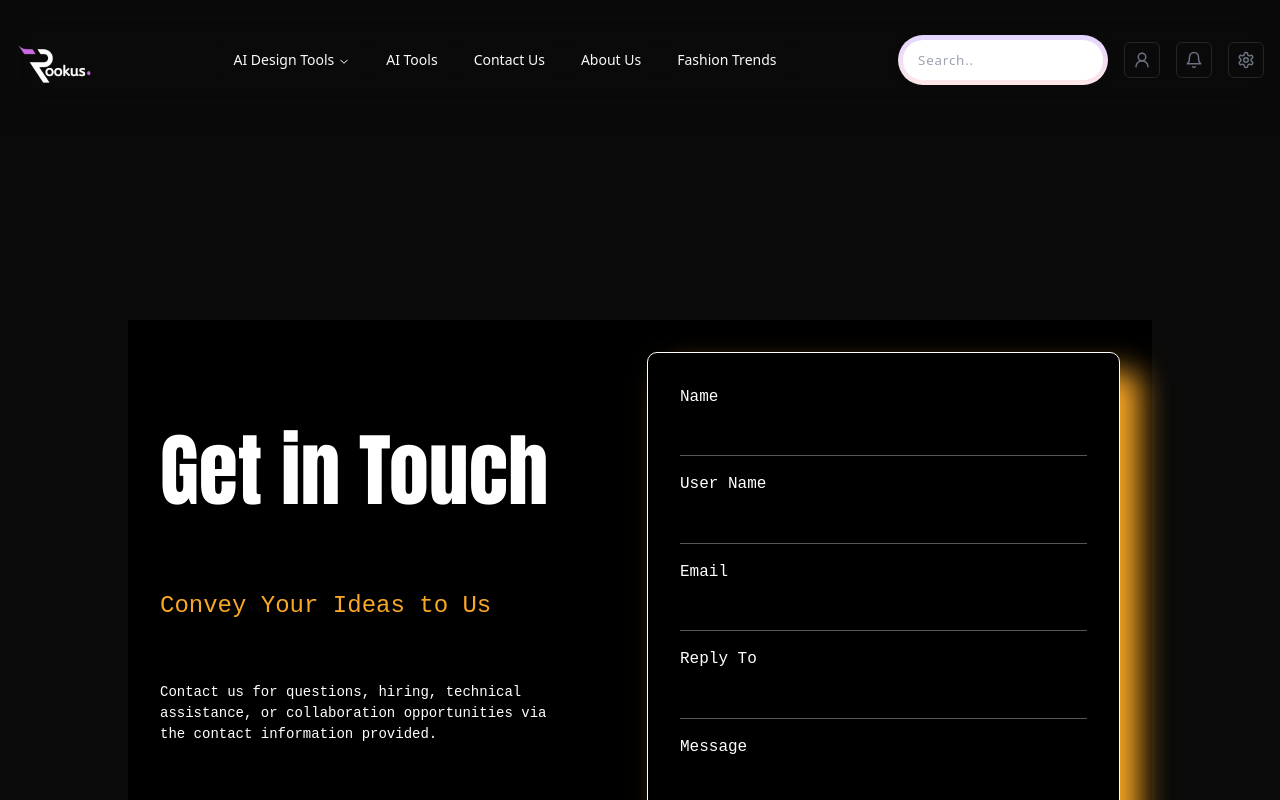
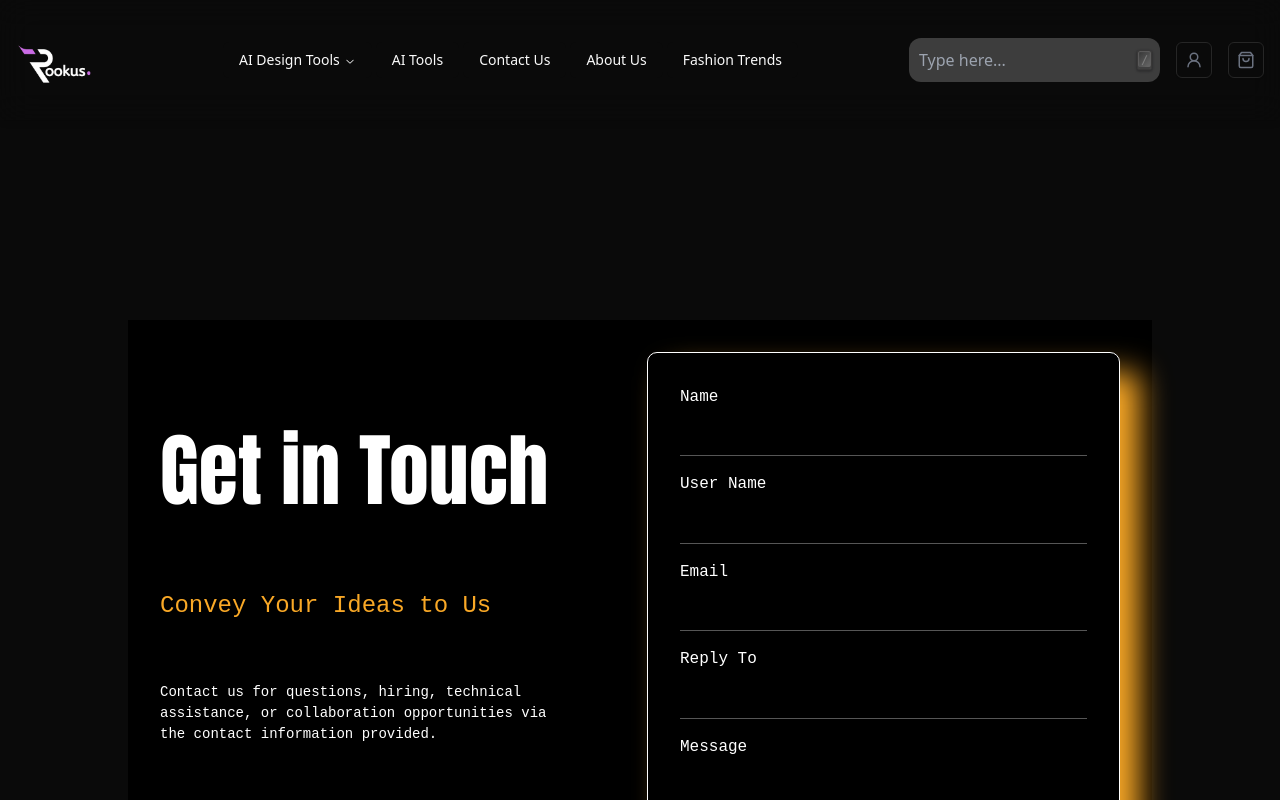
Before and after one commit to SH20RAJ/rookus, a Next.js app: page /contact in a window 1280 px wide. Shown: the top 800 px of the page. Built offline with nearby package versions, Linux system fonts and the light colour scheme.

Commit message:
navbar changed consistent

```diff
--- a/src/components/Input.jsx
+++ b/src/components/Input.jsx
@@ -4,47 +4,116 @@ import styled from "styled-components";
 const Input = () => {
   return (
     <StyledWrapper>
-      <div className="InputContainer">
+      <label className="search-label">
         <input
-          placeholder="Search.."
-          id="input"
+          type="text"
+          name="text"
           className="input"
-          name="text"
-          type="text"
+          required
+          placeholder="Type here..."
         />
-      </div>
+        <kbd className="slash-icon">/</kbd>
+        <svg
+          className="search-icon"
+          xmlns="http://www.w3.org/2000/svg"
+          version="1.1"
+          xlink="http://www.w3.org/1999/xlink"
+          width="512"
+          height="512"
+          x="0"
+          y="0"
+          viewBox="0 0 56.966 56.966"
+          style={{ enableBackground: "new 0 0 512 512" }}
+          space="preserve"
+        >
+          <g>
+            <path
+              d="M55.146 51.887 41.588 37.786A22.926 22.926 0 0 0 46.984 23c0-12.682-10.318-23-23-23s-23 10.318-23 23 10.318 23 23 23c4.761 0 9.298-1.436 13.177-4.162l13.661 14.208c.571.593 1.339.92 2.162.92.779 0 1.518-.297 2.079-.837a3.004 3.004 0 0 0 .083-4.242zM23.984 6c9.374 0 17 7.626 17 17s-7.626 17-17 17-17-7.626-17-17 7.626-17 17-17z"
+              fill="currentColor"
+              data-original="#000000"
+              className=""
+            />
+          </g>
+        </svg>
+      </label>
     </StyledWrapper>
   );
 };
 
 const StyledWrapper = styled.div`
-  .InputContainer {
-  width: 210px;
-  height: 50px;
+  .search-label {
   display: flex;
   align-items: center;
-  justify-content: center;
-  background: linear-gradient(to bottom,rgb(227, 213, 255),rgb(255, 231, 231));
-  border-radius: 30px;
+  box-sizing: border-box;
+  position: relative;
+  border: 1px solid transparent;
+  border-radius: 12px;
   overflow: hidden;
-  cursor: pointer;
-  box-shadow: 2px 2px 10px rgba(0, 0, 0, 0.075);
+  background: #3D3D3D;
+  padding: 9px;
+  cursor: text;
 }
 
-.input {
-  width: 200px;
-  height: 40px;
-  border: none;
-  outline: none;
-  caret-color: rgb(255, 81, 0);
-  background-color: rgb(255, 255, 255);
-  border-radius: 30px;
-  padding-left: 15px;
-  letter-spacing: 0.8px;
-  color: rgb(19, 19, 19);
-  font-size: 13.4px;
+.search-label:hover {
+  border-color: gray;
 }
 
+.search-label:focus-within {
+  background: #464646;
+  border-color: gray;
+}
+
+.search-label input {
+  outline: none;
+  width: 100%;
+  border: none;
+  background: none;
+  color: rgb(162, 162, 162);
+}
+
+.search-label input:focus+.slash-icon,
+.search-label input:valid+.slash-icon {
+  display: none;
+}
+
+.search-label input:valid~.search-icon {
+  display: block;
+}
+
+.search-label input:valid {
+  width: calc(100% - 22px);
+  transform: translateX(20px);
+}
+
+.search-label svg,
+.slash-icon {
+  position: absolute;
+  color: #7e7e7e;
+}
+
+.search-icon {
+  display: none;
+  width: 12px;
+  height: auto;
+}
+
+.slash-icon {
+  right: 7px;
+  border: 1px solid #393838;
+  background: linear-gradient(-225deg, #343434, #6d6d6d);
+  border-radius: 3px;
+  text-align: center;
+  box-shadow: inset 0 -2px 0 0 #3f3f3f, inset 0 0 1px 1px rgb(94, 93, 93), 0 1px 2px 1px rgba(28, 28, 29, 0.4);
+  cursor: pointer;
+  font-size: 12px;
+  width: 15px;
+}
+
+.slash-icon:active {
+  box-shadow: inset 0 1px 0 0 #3f3f3f, inset 0 0 1px 1px rgb(94, 93, 93), 0 1px 2px 0 rgba(28, 28, 29, 0.4);
+  text-shadow: 0 1px 0 #7e7e7e;
+  color: transparent;
+}
 `;
 
 export default Input;
--- a/src/components/NavBar.js
+++ b/src/components/NavBar.js
@@ -20,6 +20,7 @@ import {
   User2Icon,
   BellIcon,
   SettingsIcon,
+  ShoppingBagIcon,
 } from "lucide-react"; // Import random icons
 import { Button } from "./ui/button";
 import Input from "./Input";
@@ -102,11 +103,9 @@ export function NavBar() {
           <User2Icon className="h-6 w-6" />
         </Button>
         <Button variant="outline" size="icon" className="p-2 text-gray-500 hover:text-gray-700">
-          <BellIcon className="h-6 w-6" />
+          <ShoppingBagIcon className="h-6 w-6" />
         </Button>
-        <Button variant="outline" size="icon" className="p-2 text-gray-500 hover:text-gray-700">
-          <SettingsIcon className="h-6 w-6" />
-        </Button>
+
       </div> {/* No need for these buttons of this div */}
 
       {/* Mobile Menu with Sheet */}
```
